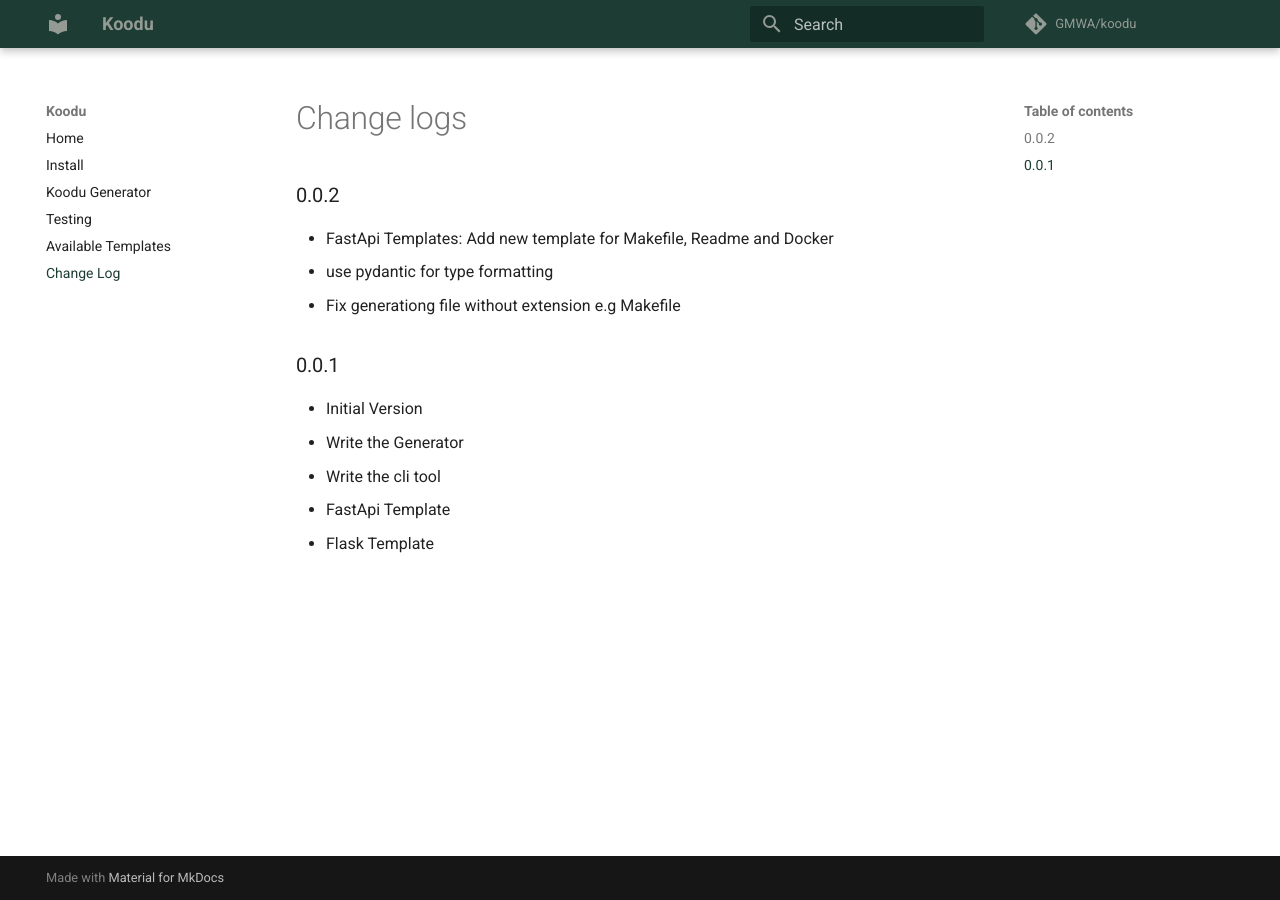
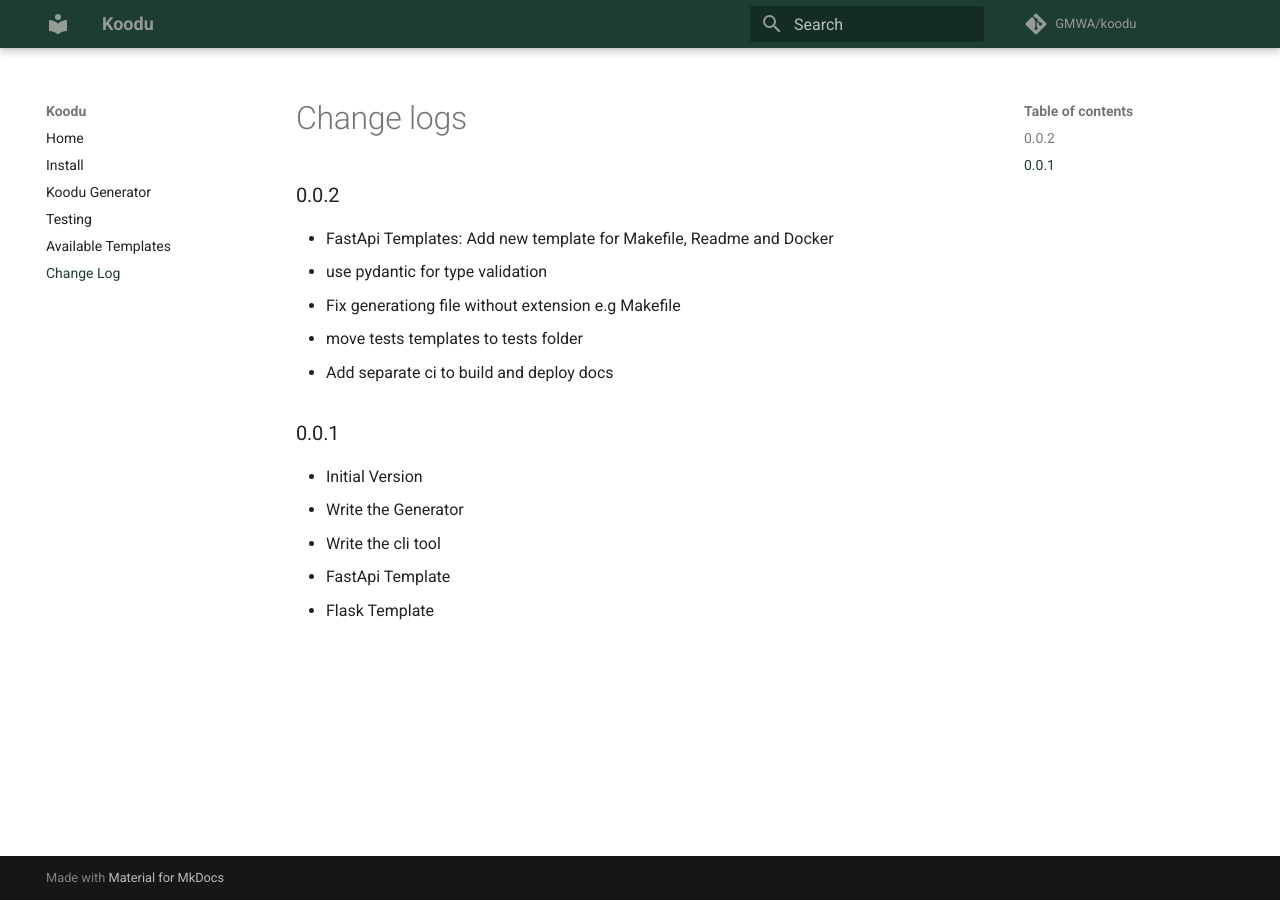
Before and after one commit to GMWA/koodu, an MkDocs documentation site: the page built from docs/CHANGELOG.md, in a window 1280 px wide. Built offline with MkDocs 1.6.1 and Material for MkDocs 9.7.7, drawn with Linux system fonts in a browser that asks for light colours; comment, search, counter and statistics services are not loaded.

Commit message:
separate ci to build ans deploy docs

```diff
--- a/docs/CHANGELOG.md
+++ b/docs/CHANGELOG.md
@@ -3,8 +3,10 @@
 ### 0.0.2
 
 * FastApi Templates: Add new template for Makefile, Readme and Docker
-* use pydantic for type formatting
+* use pydantic for type validation
 * Fix generationg file without extension e.g Makefile
+* move tests templates to tests folder
+* Add separate ci to build and deploy docs
 
 ### 0.0.1
 
```
Also changed, not shown: 2 other files.
